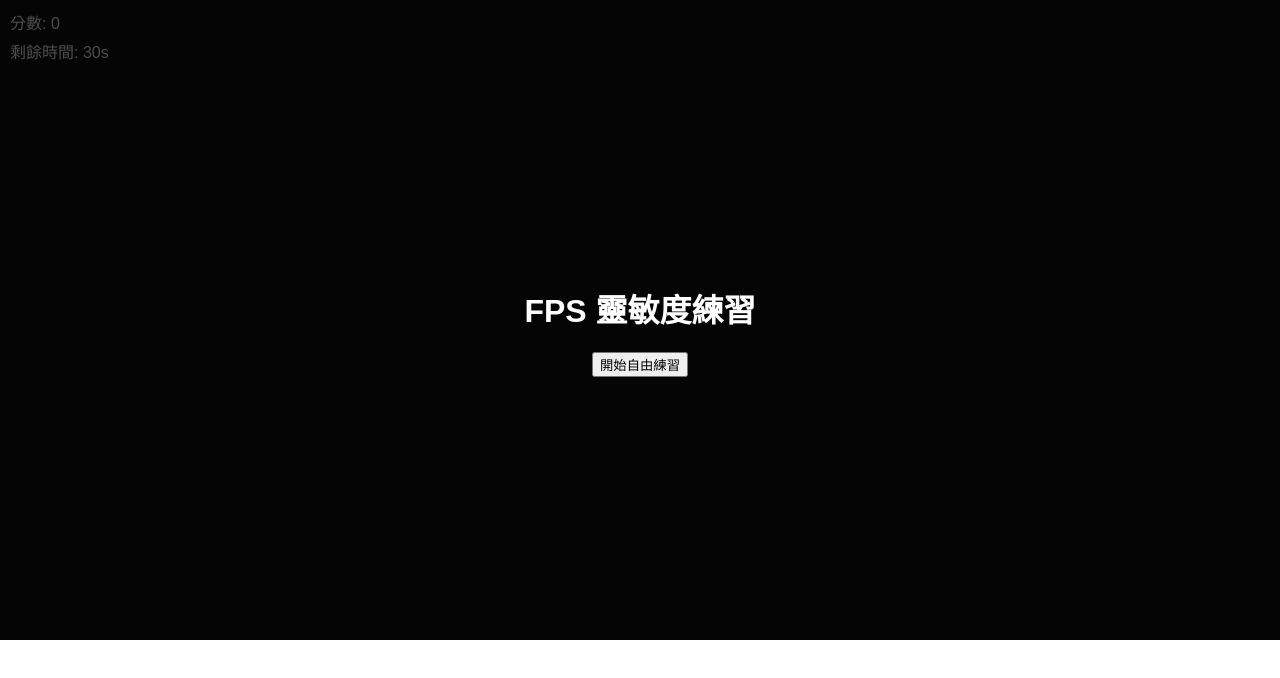
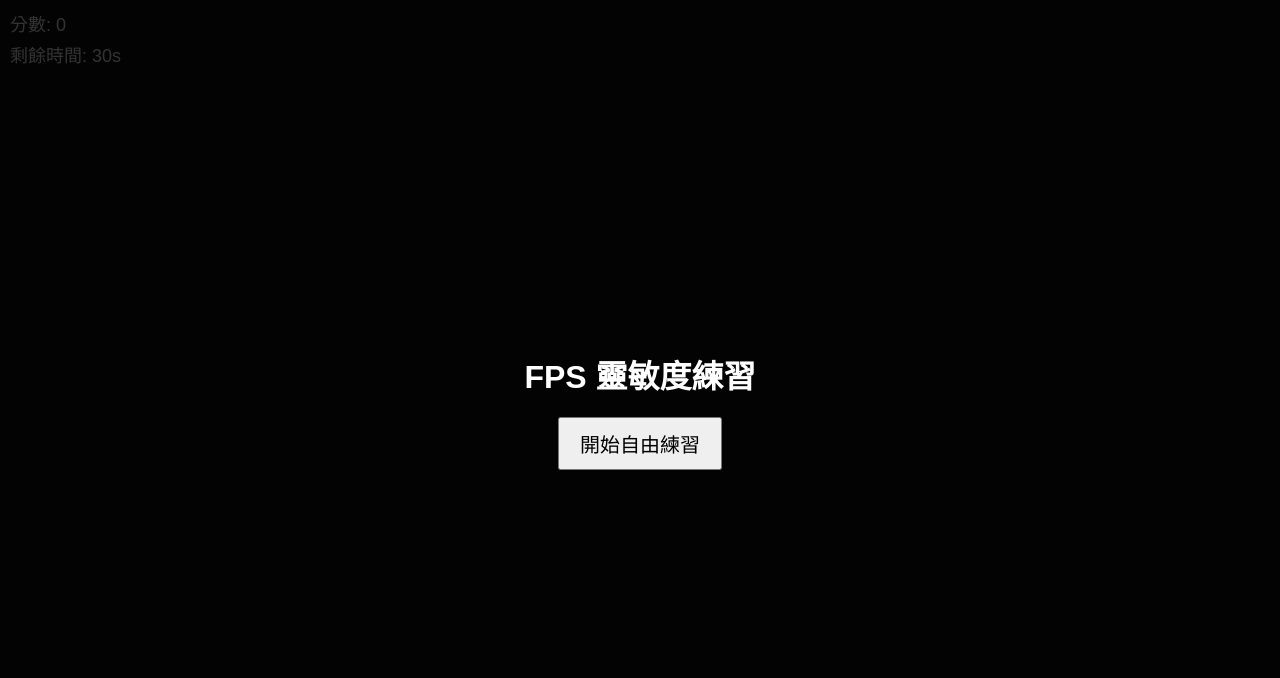
Before and after one commit to TimYang2002/DPI-finder, a website built with Vite: page index.html in a window 1280 px wide. Built offline with nearby package versions, Linux system fonts and the light colour scheme.

Commit message:
Refactor index.html for improved layout and styling
Updated HTML structure and styling for FPS game interface, including adjustments to layout, HUD, and menu elements.

```diff
--- a/index.html
+++ b/index.html
@@ -7,29 +7,28 @@
 <script src="https://cdn.jsdelivr.net/npm/three@0.154.0/build/three.min.js"></script>
 <script src="https://cdn.jsdelivr.net/npm/@supabase/supabase-js@2/dist/supabase.min.js"></script>
 <style>
-    body { margin: 0; font-family: Arial; }
-    #app { position: relative; }
-    canvas { display: block; background: #111; width: 100%; height: 80vh; }
-    #hud { position: absolute; top: 10px; left: 10px; color: white; }
-    #hud div { margin-bottom: 5px; }
-    #menu { position: absolute; top: 0; left: 0; width: 100%; height: 100%; display: flex; justify-content:center; align-items:center; background: rgba(0,0,0,0.7); flex-direction: column; color: white; }
-    #endBtn { display: none; padding: 10px 20px; font-size: 18px; margin-top: 10px; }
+  body { margin:0; font-family: Arial; background: #111; }
+  #app { position: relative; width: 100%; height: 100vh; overflow: hidden; }
+  canvas { display:block; width:100%; height:100%; background:#111; }
+  #hud { position: absolute; top: 10px; left: 10px; color:white; }
+  #hud div { margin-bottom:5px; font-size:18px; }
+  #menu { position:absolute; top:0; left:0; width:100%; height:100%; display:flex; justify-content:center; align-items:center; flex-direction:column; background: rgba(0,0,0,0.8); color:white; }
+  #menu h1 { font-size:32px; margin-bottom:20px; }
+  #menu button { padding:10px 20px; font-size:20px; cursor:pointer; }
+  #endBtn { position:absolute; bottom:50px; left:50%; transform:translateX(-50%); padding:10px 20px; font-size:20px; display:none; cursor:pointer; }
 </style>
 </head>
 <body>
 <div id="app">
   <canvas id="scene"></canvas>
-
   <div id="hud">
     <div>分數: <span id="scoreLabel">0</span></div>
     <div>剩餘時間: <span id="timeLabel">30</span>s</div>
   </div>
-
   <div id="menu">
     <h1>FPS 靈敏度練習</h1>
     <button id="playBtn">開始自由練習</button>
   </div>
-
   <button id="endBtn">結束</button>
 </div>
 
@@ -93,7 +92,6 @@
   }
 
   function lockPointer(){ if(!pointerLocked) canvas.requestPointerLock(); }
-    function unlockPointer(){ if(pointerLocked) document.exitPointerLock(); }
 
   function spawnTarget(){
     const angle = THREE.MathUtils.degToRad(THREE.MathUtils.randFloat(-40,40));
@@ -148,18 +146,23 @@
   function startGame(){
     resetStats();
     clearTargets(); ensureTargets();
-      lockPointer();
     menu.style.display = "none";
     updateHud();
 
+    // Pointer lock 必須使用者互動觸發
+    canvas.addEventListener("mousedown", function initLock(){
+      canvas.requestPointerLock();
+      canvas.removeEventListener("mousedown", initLock);
+    });
+
     // 倒數 30 秒
     const countdown = setInterval(()=>{
-        if(state.timeLeft<=0){
+      if(state.timeLeft <= 0){
         clearInterval(countdown);
         pointerLocked=false;
         alert("時間到！請按「結束」返回主選單");
         endBtn.style.display = "inline-block";
-        }else{
+      } else {
         state.timeLeft -= 1;
         updateHud();
       }
@@ -173,7 +176,6 @@
 
   window.addEventListener("mousedown", e=>{
     if(e.button===0 && pointerLocked) shoot();
-      if(!pointerLocked) lockPointer();
   });
 
   window.addEventListener("pointerlockchange", ()=>{ pointerLocked = document.pointerLockElement===canvas; });
```
Lines whose indentation alone changed are shown as unchanged.
